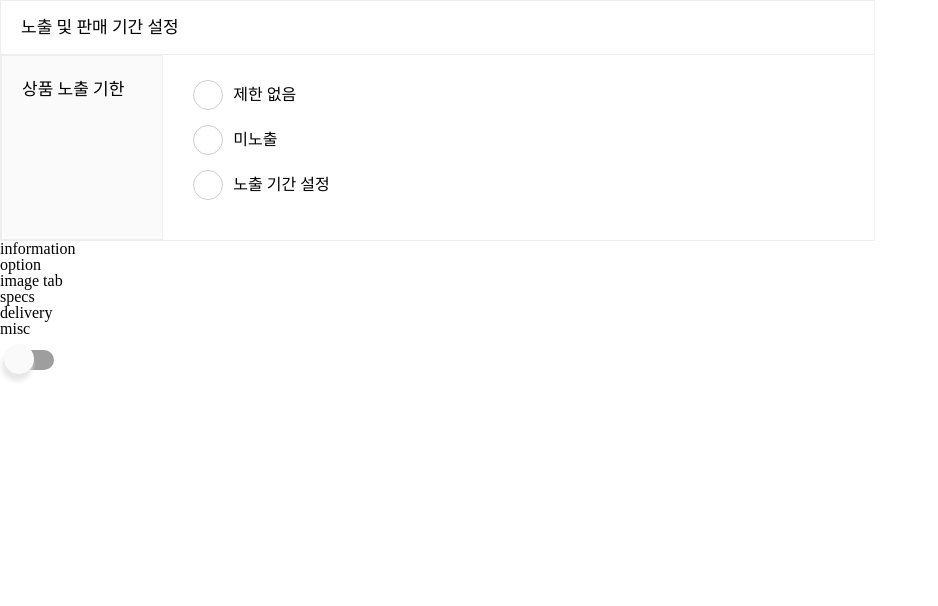
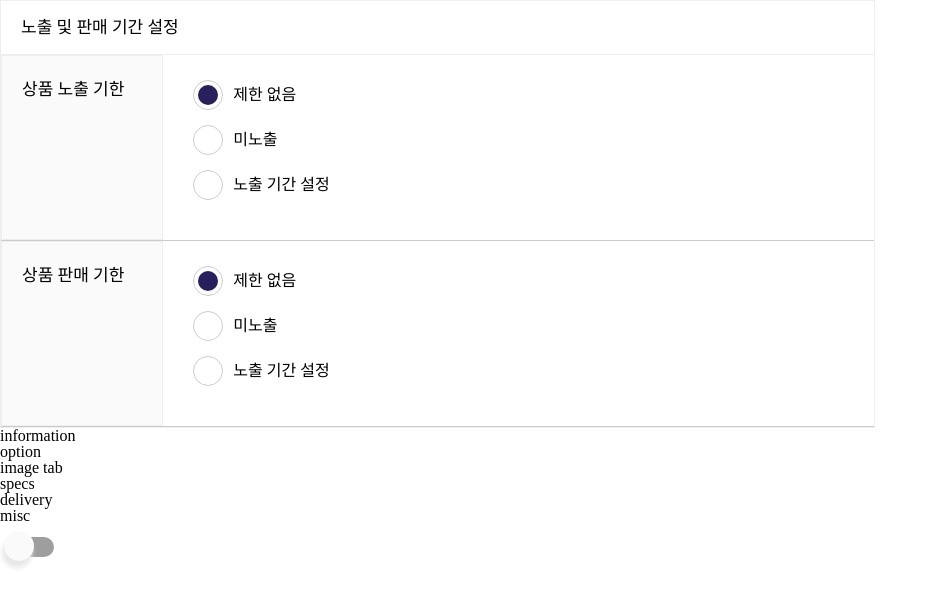
Before and after one commit to wanted-pre-onboading-10/sirloin-admin-page, a React (Create React App) app: page / in a window 1280 px wide. Shown: the top 606 px of the page, without its empty margins (0-938 px from the left). Built offline with nearby package versions, Linux system fonts and the light colour scheme.

Commit message:
add: 기간 설정시 state 변경

```diff
--- a/src/components/radio/radio.js
+++ b/src/components/radio/radio.js
@@ -1,18 +1,30 @@
 import * as S from 'components/radio/radio.style';
 import propTypes from 'prop-types';
 
-function Radio({ radioName, id, value }) {
+function Radio({ radioName, id, label, checked, onChange }) {
   return (
     <S.RadioWrapper>
-      <S.RadioButton name={radioName} id={id} />
-      <S.Label htmlFor={id}>{value}</S.Label>
+      <S.RadioButton
+        name={radioName}
+        id={id}
+        defaultChecked={checked}
+        onChange={onChange}
+      />
+      <S.Label htmlFor={id}>{label}</S.Label>
     </S.RadioWrapper>
   );
 }
 Radio.propTypes = {
   radioName: propTypes.string.isRequired,
   id: propTypes.string.isRequired,
-  value: propTypes.string.isRequired,
+  label: propTypes.string.isRequired,
+  onChange: propTypes.func,
+  checked: propTypes.bool,
+};
+
+Radio.defaultProps = {
+  checked: false,
+  onChange: () => null,
 };
 
 export default Radio;
--- a/src/pages/product-registration/period/period.js
+++ b/src/pages/product-registration/period/period.js
@@ -9,8 +9,35 @@ import { TextField } from '@mui/material';
 import { ReactComponent as ChevronDown } from 'assets/images/chevron-down.svg';
 
 function Period() {
-  const [startDate, setStartDate] = useState(null);
-  const [endDate, setEndDate] = useState(null);
+  const [isExposure, setIsExposure] = useState(true);
+  const [isExposureLimited, setIsExposureLimited] = useState(false);
+  const [isSell, setIsSell] = useState(true);
+  const [isSellLimited, setIsSellLimited] = useState(false);
+  const [exposureStartDate, setExposureStartDate] = useState(null);
+  const [exposureEndDate, setExposureEndDate] = useState(null);
+  const [sellStartDate, setSellStartDate] = useState(null);
+  const [sellEndDate, setSellEndDate] = useState(null);
+
+  const changeExposure = () => {
+    setIsExposure(prev => !prev);
+    setIsExposureLimited(false);
+  };
+  const changeExposureTerm = () => {
+    setIsExposure(true);
+    setIsExposureLimited(true);
+  };
+  const changeSell = () => {
+    setIsSell(prev => !prev);
+    setIsSellLimited(false);
+  };
+  const changeSellTerm = () => {
+    setIsSell(true);
+    setIsSellLimited(true);
+  };
+
+  // const changeVisible = () => {
+
+  // }
 
   return (
     <S.Container>
@@ -18,36 +45,110 @@ function Period() {
       <S.Row>
         <S.RowTitle>상품 노출 기한</S.RowTitle>
         <S.RowContent>
-          <Radio radioName="exposure" id="noLimit" value="제한 없음" checked />
-          <Radio radioName="exposure" id="noExposure" value="미노출" />
-          <Radio radioName="exposure" id="settingTerm" value="노출 기간 설정" />
+          <Radio
+            radioName="exposure"
+            id="noLimitExposure"
+            label="제한 없음"
+            checked
+            onChange={changeExposure}
+          />
+          <Radio
+            radioName="exposure"
+            id="noExposureExposure"
+            label="미노출"
+            onChange={changeExposure}
+          />
+          <Radio
+            radioName="exposure"
+            id="settingTermExposure"
+            label="노출 기간 설정"
+            onChange={changeExposureTerm}
+          />
           <S.DatePickerContainer>
             <LocalizationProvider dateAdapter={AdapterDateFns}>
               <DateTimePicker
                 renderInput={params => <TextField {...params} />}
-                value={startDate}
+                value={exposureStartDate}
                 inputFormat="yyyy.MM.dd hh:mm"
                 mask="____년 __월 __일"
                 onChange={newValue => {
-                  setStartDate(newValue);
+                  setExposureStartDate(newValue);
                 }}
                 components={{
                   OpenPickerIcon: ChevronDown,
                 }}
+                disabled={!isExposureLimited}
               />
               <S.Separator>~</S.Separator>
               <DateTimePicker
-                value={endDate}
+                value={exposureEndDate}
                 inputFormat="yyyy.MM.dd hh:mm"
                 mask="____년 __월 __일 hh:mm"
                 onChange={newValue => {
-                  setEndDate(newValue);
+                  setExposureEndDate(newValue);
                 }}
-                minDate={startDate}
+                minDate={exposureStartDate}
                 components={{
                   OpenPickerIcon: ChevronDown,
                 }}
                 renderInput={params => <TextField {...params} />}
+                disabled={!isExposureLimited}
+              />
+            </LocalizationProvider>
+          </S.DatePickerContainer>
+        </S.RowContent>
+      </S.Row>
+      <S.Row>
+        <S.RowTitle>상품 판매 기한</S.RowTitle>
+        <S.RowContent>
+          <Radio
+            radioName="sell"
+            id="noLimitSell"
+            label="제한 없음"
+            checked
+            onChange={changeSell}
+          />
+          <Radio
+            radioName="sell"
+            id="noExposureSell"
+            label="미노출"
+            onChange={changeSell}
+          />
+          <Radio
+            radioName="sell"
+            id="settingTermSell"
+            label="노출 기간 설정"
+            onChange={changeSellTerm}
+          />
+          <S.DatePickerContainer>
+            <LocalizationProvider dateAdapter={AdapterDateFns}>
+              <DateTimePicker
+                renderInput={params => <TextField {...params} />}
+                value={sellStartDate}
+                inputFormat="yyyy.MM.dd hh:mm"
+                mask="____년 __월 __일"
+                onChange={newValue => {
+                  setSellStartDate(newValue);
+                }}
+                components={{
+                  OpenPickerIcon: ChevronDown,
+                }}
+                disabled={!isSellLimited}
+              />
+              <S.Separator>~</S.Separator>
+              <DateTimePicker
+                value={sellEndDate}
+                inputFormat="yyyy.MM.dd hh:mm"
+                mask="____년 __월 __일 hh:mm"
+                onChange={newValue => {
+                  setSellEndDate(newValue);
+                }}
+                minDate={sellStartDate}
+                components={{
+                  OpenPickerIcon: ChevronDown,
+                }}
+                renderInput={params => <TextField {...params} />}
+                disabled={!isSellLimited}
               />
             </LocalizationProvider>
           </S.DatePickerContainer>
@@ -58,3 +159,7 @@ function Period() {
 }
 
 export default Period;
+
+const NO_LIMIT = '제한 없음';
+const NO_PRESENT = '미노출';
+const SET_TERM = '노출 기간 설정';
--- a/src/pages/product-registration/period/period.style.js
+++ b/src/pages/product-registration/period/period.style.js
@@ -18,6 +18,7 @@ export const Title = styled.div`
 
 export const Row = styled.div`
   display: flex;
+  border-bottom: 1px solid #ccc;
 `;
 
 export const RowTitle = styled.div`
```
